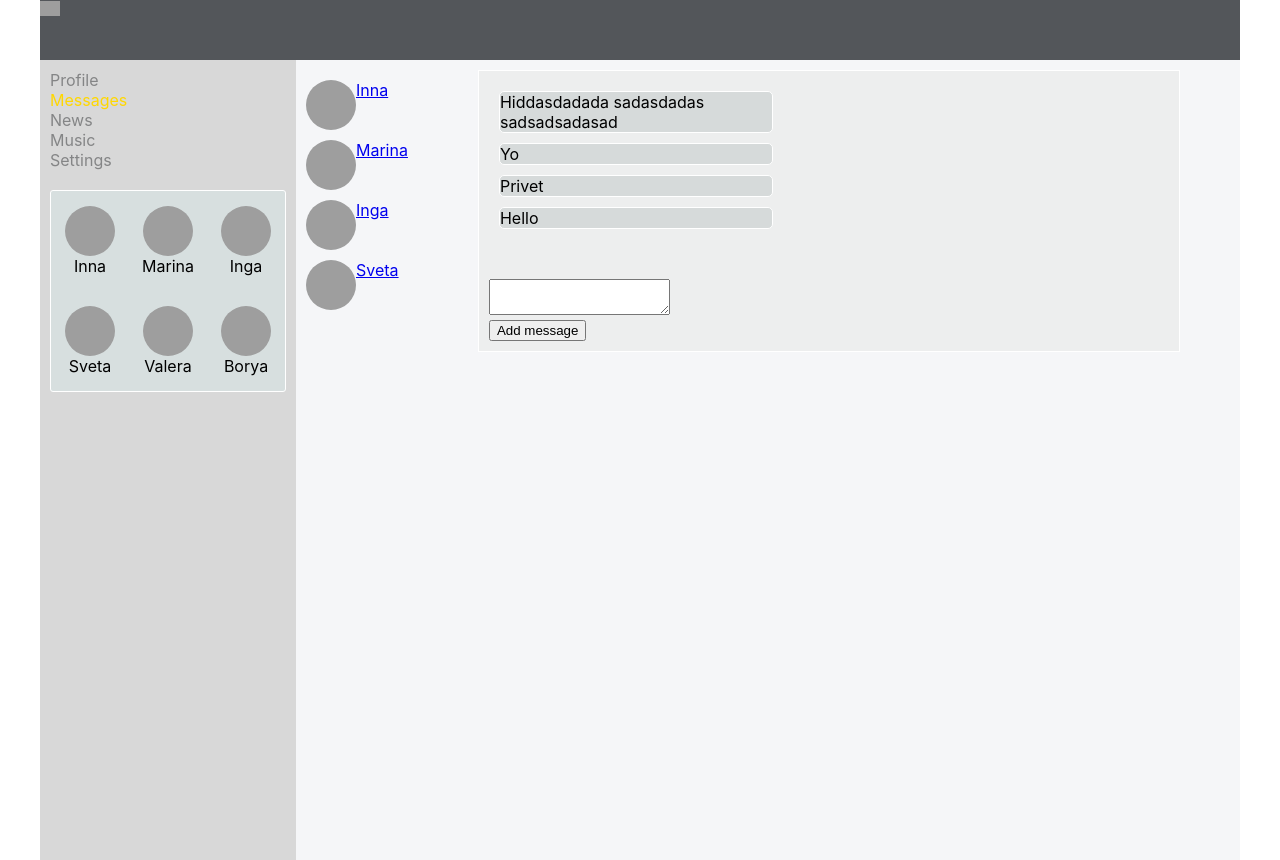
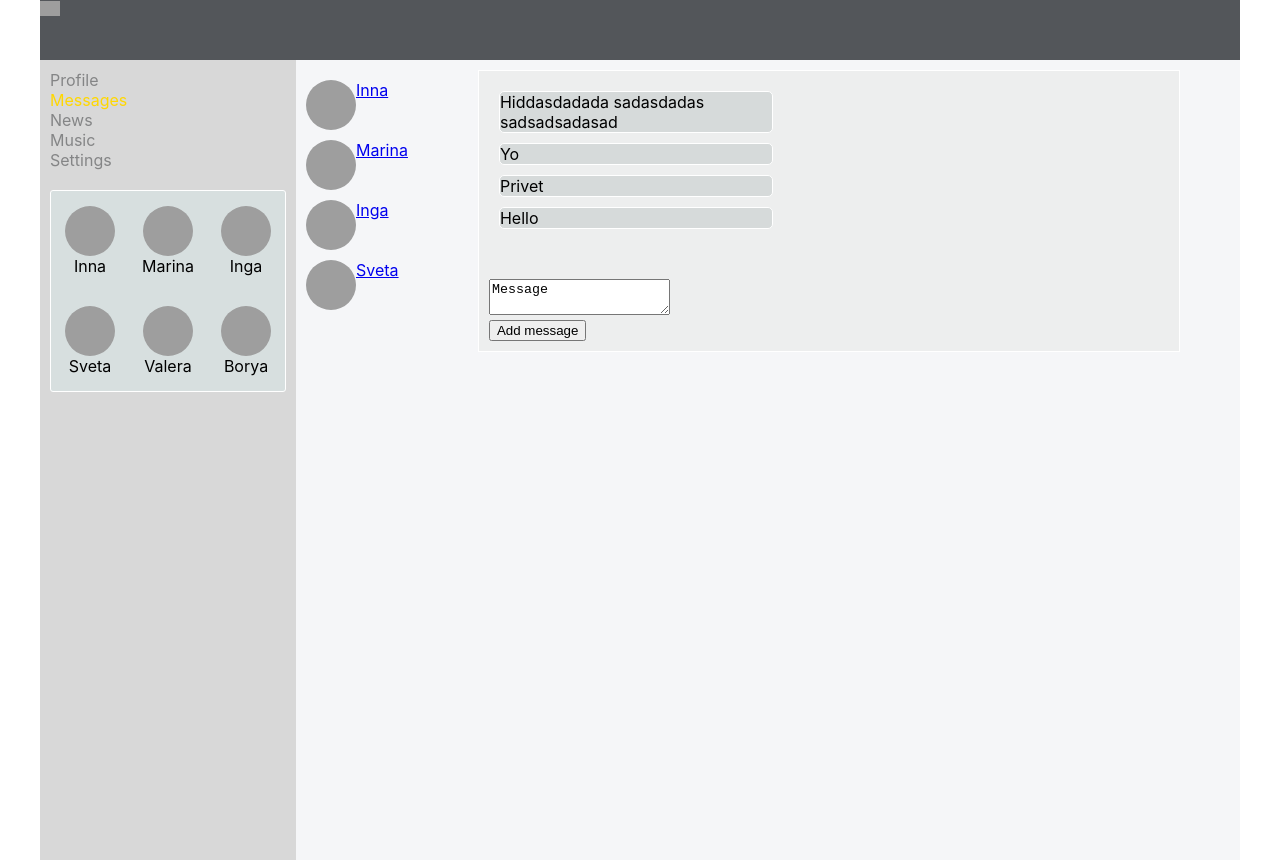
Before and after one commit to romanmendelproject/social-network, a React (Create React App) app in the folder my-app/: page /dialogs in a window 1280 px wide. Built offline with nearby package versions, Linux system fonts and the light colour scheme; grey boxes are pictures that could not be loaded.

Commit message:
add reducers

```diff
--- a/my-app/src/App.tsx
+++ b/my-app/src/App.tsx
@@ -16,6 +16,7 @@ export type propsType =
       dialogsPage: {
         dialogsData: Array<propsTypeDialog>;
         messagesData: Array<propsTypeMessage>;
+        newMessageText: string
       },
 
       profilePage: {
@@ -31,8 +32,7 @@ export type propsType =
         }>
       }
     },
-    addPost: () => void;
-    updateNewPostText: (newText:string) => void
+    dispatch: () => void;
   }
 
 const App = (props: propsType) => {
@@ -45,12 +45,13 @@ const App = (props: propsType) => {
           <div className='app-wrapper-content'>
             <Route exact path="/dialogs"
               render={() => <Dialogs
-                state={props.state.dialogsPage} />} />
+                dialogsPage={props.state.dialogsPage}
+                dispatch={props.dispatch}
+                />} />
             <Route path="/profile"
               render={() => <Profile
                 profilePage={props.state.profilePage}
-                addPost={props.addPost}
-                updateNewPostText={props.updateNewPostText}
+                dispatch={props.dispatch}
                 />} />
           </div>
         </div>
--- a/my-app/src/components/Dialogs/Dialogs.tsx
+++ b/my-app/src/components/Dialogs/Dialogs.tsx
@@ -2,37 +2,46 @@ import React from 'react';
 import s from './Dialogs.module.css';
 import DialogItem, { propsTypeDialog } from './DialogItem/DialogItem';
 import Message, { propsTypeMessage } from './Message/Message';
-import { propsType } from '../../App';
+import { addMessageActionCreater, updateNewMessageTextActionCreater } from '../../redux/dialogs-reducer';
 
 export type propsTypeDialogs = {
-    state: {
+    dialogsPage: {
         dialogsData: Array<propsTypeDialog>;
         messagesData: Array<propsTypeMessage>;
-    }
+        newMessageText: string;
+    },
+    dispatch: (action: Object) => void;
 }
 
 const Dialogs = (props: propsTypeDialogs) => {
     let newMessageElement: any = React.createRef();
     let addMessage = () => {
-        let text = newMessageElement.current.value;
-        alert(text)
+        props.dispatch(addMessageActionCreater())
     }
+
+    const onMessangeChange = () => {
+        props.dispatch(updateNewMessageTextActionCreater(newMessageElement.current.value))
+      }
+
     return (
         <div className={s.dialogs}>
             <div className={s.dialogsItems}>
-                {props.state.dialogsData.map(d =>
+                {props.dialogsPage.dialogsData.map(d =>
                     <DialogItem name={d.name} id={d.id} face={d.face} />
                 )
                 }
             </div>
             <div className={s.messages}>
-                {props.state.messagesData.map(m =>
+                {props.dialogsPage.messagesData.map(m =>
                     <Message message={m.message} id={m.id} />
                 )
                 }
                 <div className={s.addMessage}>
                     <div>
-                        <textarea ref={newMessageElement}></textarea>
+                        <textarea ref={newMessageElement}
+                        onChange={onMessangeChange}
+                        value={props.dialogsPage.newMessageText}
+                        ></textarea>
                     </div>
                     <button onClick={addMessage}>Add message</button>
                 </div>
--- a/my-app/src/components/Dialogs/Message/Message.tsx
+++ b/my-app/src/components/Dialogs/Message/Message.tsx
@@ -1,13 +1,10 @@
 import React from 'react';
 import s from './../Dialogs.module.css';
-import { NavLink } from 'react-router-dom';
-
 
 export type propsTypeMessage = {
     id: number;
     message: string;
 }
-
 
 const Message = (props: propsTypeMessage) => {
 
--- a/my-app/src/components/Profile/MyPosts/MyPosts.tsx
+++ b/my-app/src/components/Profile/MyPosts/MyPosts.tsx
@@ -1,23 +1,22 @@
 import React from 'react';
 import s from './MyPosts.module.css';
 import Post, { propsTypePost } from './Post/Post';
+import { addPostActionCreater, updateNewPostTextActionCreater } from '../../../redux/profile-reducer';
 
 export type propsTypePosts = {
   postData: Array<propsTypePost>;
   newPostText: string;
-  addPost: () => void;
-  updateNewPostText: (newText:string) => void
+  dispatch: (action: Object) => void;
 }
 
 const MyPosts = (props: propsTypePosts) => {
-  let newPostElement:any = React.createRef();
+  let newPostElement: any = React.createRef();
   let addPost = () => {
-    let text = newPostElement.current.value;
-    props.addPost()
+    props.dispatch(addPostActionCreater())
   }
 
-  const onPostChange = () =>{
-    props.updateNewPostText(newPostElement.current.value)
+  const onPostChange = () => {
+    props.dispatch(updateNewPostTextActionCreater(newPostElement.current.value))
   }
 
   return (
@@ -26,8 +25,8 @@ const MyPosts = (props: propsTypePosts) => {
       <div>
         <div>
           <textarea onChange={onPostChange}
-          ref={newPostElement}
-          value={props.newPostText}></textarea>
+            ref={newPostElement}
+            value={props.newPostText}></textarea>
         </div>
         <button onClick={addPost}>Add post</button>
       </div>
--- a/my-app/src/components/Profile/Profile.tsx
+++ b/my-app/src/components/Profile/Profile.tsx
@@ -9,19 +9,15 @@ export type propsTypePostsState = {
     postData: Array<propsTypePost>;
     newPostText: string
   },
-  addPost: () => void,
-  updateNewPostText: (newText:string) => void,
-
-
+  dispatch: (action: Object) => void;
 }
 const Profile = (props: propsTypePostsState) => {
   return (
     <div>
       <ProfileInfo />
       <MyPosts postData={props.profilePage.postData}
-      addPost={props.addPost}
+      dispatch={props.dispatch}
       newPostText={props.profilePage.newPostText}
-      updateNewPostText={props.updateNewPostText}
       />
     </div>
   )
--- a/my-app/src/index.tsx
+++ b/my-app/src/index.tsx
@@ -1,21 +1,21 @@
 import * as serviceWorker from './serviceWorker';
-import state, { subscribe } from './redux/state';
+import store from './redux/state';
 import React from 'react';
 import ReactDOM from 'react-dom';
 import './index.css';
 import App from './App';
-import { addPost, updateNewPostText } from './redux/state'
 
 
 let rerenderEntireTree = () => {
   ReactDOM.render(
     <React.StrictMode>
-      <App state={state} addPost={addPost} updateNewPostText={updateNewPostText} />
+      <App state={store.getState()}
+        dispatch={store.dispatch.bind(store)} />
     </React.StrictMode>,
     document.getElementById('root')
   );
 }
 rerenderEntireTree();
-subscribe(rerenderEntireTree);
+store.subscribe(rerenderEntireTree);
 
 serviceWorker.unregister();
--- /dev/null
+++ b/my-app/src/redux/dialogs-reducer.js
@@ -0,0 +1,31 @@
+const UPDATE_NEW_MESSAGE_TEXT = "UPDATE-NEW-MESSAGE-TEXT";
+const ADD_MESSAGE = "ADD_MESSAGE";
+
+const dialogsReduser = (state, action) => {
+  switch (action.type) {
+    case UPDATE_NEW_MESSAGE_TEXT:
+      state.newMessageText = action.newText;
+      return state;
+    case ADD_MESSAGE:
+      let newMessage = {
+        id: 5,
+        message: state.newMessageText,
+      };
+      state.messagesData.push(newMessage);
+      state.newMessageText = "";
+      return state;
+    default:
+      return state;
+  }
+};
+
+export const addMessageActionCreater = () => ({
+  type: ADD_MESSAGE,
+});
+
+export const updateNewMessageTextActionCreater = (text) => ({
+  type: UPDATE_NEW_MESSAGE_TEXT,
+  newText: text,
+});
+
+export default dialogsReduser;
--- /dev/null
+++ b/my-app/src/redux/profile-reducer.js
@@ -0,0 +1,32 @@
+const ADD_POST = "ADD-POST";
+const UPDATE_NEW_POST_TEXT = "UPDATE-NEW-POST-TEXT";
+
+const profileReduser = (state, action) => {
+  switch (action.type) {
+    case ADD_POST:
+      let newPost = {
+        id: 6,
+        message: state.newPostText,
+        likesCount: 0,
+      };
+      state.postData.push(newPost);
+      state.newPostText = "";
+      return state;
+    case UPDATE_NEW_POST_TEXT:
+      state.newPostText = action.newText;
+      return state;
+    default:
+      return state;
+  }
+};
+
+export const addPostActionCreater = () => ({
+  type: ADD_POST,
+});
+
+export const updateNewPostTextActionCreater = (text) => ({
+  type: UPDATE_NEW_POST_TEXT,
+  newText: text,
+});
+
+export default profileReduser;
--- a/my-app/src/redux/state.js
+++ b/my-app/src/redux/state.js
@@ -1,6 +1,8 @@
-let rerenderEntireTree = () => {};
+import profileReduser from "./profile-reducer";
+import dialogsReduser from "./dialogs-reducer";
 
-let state = {
+let store = {
+  _state: {
     dialogsPage: {
       dialogsData: [
         {
@@ -35,6 +37,7 @@ let state = {
         { id: 3, message: "Privet" },
         { id: 4, message: "Hello" },
       ],
+      newMessageText: "Message",
     },
 
     profilePage: {
@@ -87,24 +90,21 @@ let state = {
         },
       ],
     },
-};
-export const addPost = () => {
-  let newPost = {
-    id: 5,
-    message: state.profilePage.newPostText,
-    likesCount: 0,
-  };
-  state.profilePage.postData.push(newPost);
-  state.profilePage.newPostText = "";
-  rerenderEntireTree(state);
+  },
+  getState() {
+    return this._state;
+  },
+  _rerenderEntireTree() {
+    console.log("Changed");
+  },
+  subscribe(observer) {
+    this._rerenderEntireTree = observer;
+  },
+  dispatch(action) {
+    this._state.profilePage = profileReduser(this._state.profilePage, action);
+    this._state.dialogsPage = dialogsReduser(this._state.dialogsPage, action);
+    this._rerenderEntireTree(this._state);
+  },
 };
 
-export const updateNewPostText = (newText) => {
-  state.profilePage.newPostText = newText;
-  rerenderEntireTree(state);
-};
-
-export const subscribe = (observer) => {
-  rerenderEntireTree = observer;
-};
-export default state;
+export default store;
```
Lines whose indentation alone changed are shown as unchanged.
